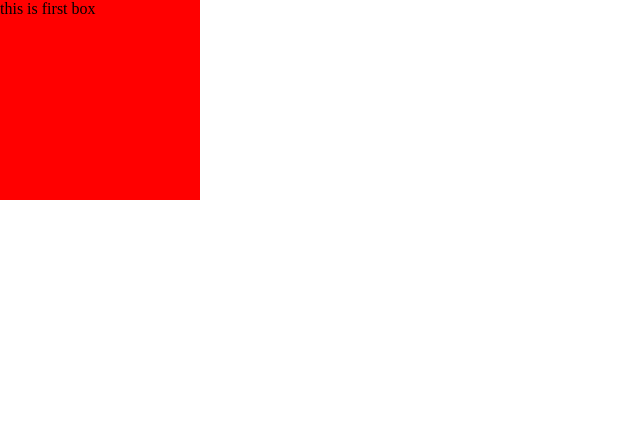
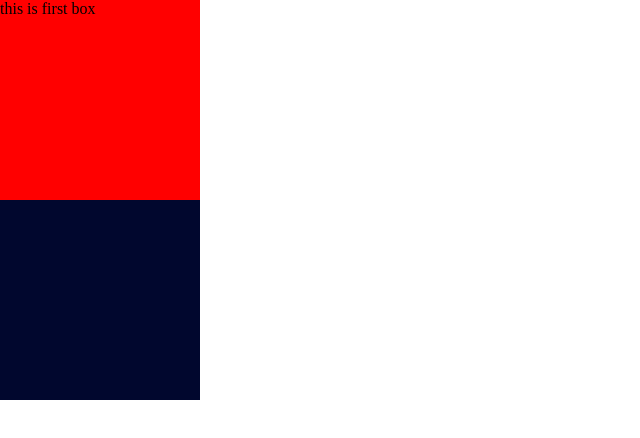
Before and after one commit to vivek-499/Exersize_git, a plain HTML site: page index.html in a window 1280 px wide. Shown: the whole page, without its empty margins (0-640 px from the left). Drawn offline with Linux system fonts and the light colour scheme.

Commit message:
some changes

```diff
--- a/index.html
+++ b/index.html
@@ -10,5 +10,9 @@
     <div class="firstContainer">
         this is first box
     </div>
+
+    <div class="secondContainer">
+
+    </div>
 </body>
 </html>
--- a/style.css
+++ b/style.css
@@ -8,3 +8,9 @@
     height: 200px;
     background-color: red;
 }
+
+.secondContainer {
+    width: 200px;
+    height: 200px;
+    background-color: rgb(1, 7, 46);
+}
```
